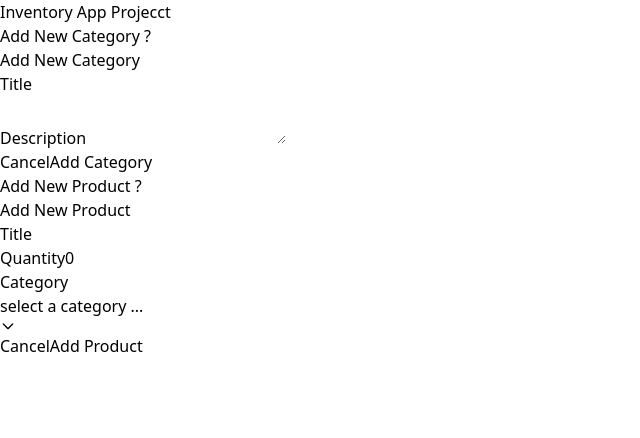
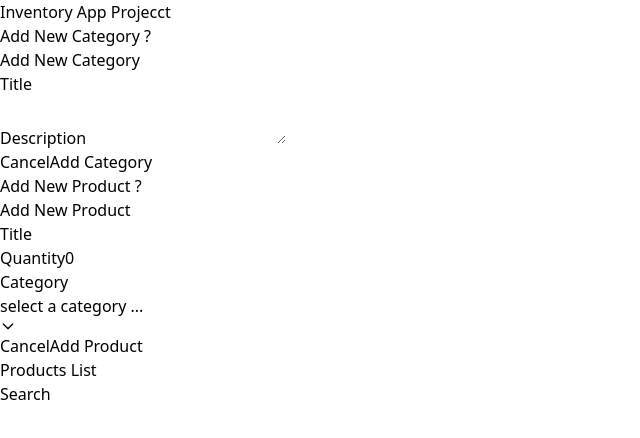
Before and after one commit to mahdi-q/Inventory-App-React-Project, a React (Vite) app: page / in a window 1280 px wide. Shown: the top 438 px of the page, without its empty margins (0-640 px from the left). Built offline with nearby package versions, Linux system fonts and the light colour scheme.

Commit message:
Develope "SearchBar" component

```diff
--- a/src/App.jsx
+++ b/src/App.jsx
@@ -2,6 +2,7 @@ import { useState } from "react";
 import CategoryForm from "./components/CategoryForm";
 import Navbar from "./components/Navbar";
 import ProductForm from "./components/ProductForm";
+import ProductsList from "./components/ProductsList";
 
 function App() {
   const [categories, setCategories] = useState([]);
@@ -15,7 +16,10 @@ function App() {
         {/* App Content */}
         <div className="container max-w-lg mx-auto relative">
           <CategoryForm setCategories={setCategories} />
+
           <ProductForm categories={categories} />
+
+          <ProductsList />
         </div>
       </div>
     </div>
--- /dev/null
+++ b/src/components/ProductsList.jsx
@@ -0,0 +1,13 @@
+import SearchBar from "./SearchBar";
+
+function ProductsList() {
+  return (
+    <div className="flex flex-col gap-y-3 pb-6">
+      <h2 className="text-slate-300 text-xl font-bold">Products List</h2>
+
+      {/* search bar */}
+      <SearchBar />
+    </div>
+  );
+}
+export default ProductsList;
--- /dev/null
+++ b/src/components/SearchBar.jsx
@@ -0,0 +1,12 @@
+function SearchBar() {
+  return (
+    <div className="flex items-center justify-between">
+      <span className="text-slate-300">Search</span>
+      <input
+        type="text"
+        className="bg-transparent border border-slate-500 text-slate-400 rounded-xl py-1"
+      />
+    </div>
+  );
+}
+export default SearchBar;
```
